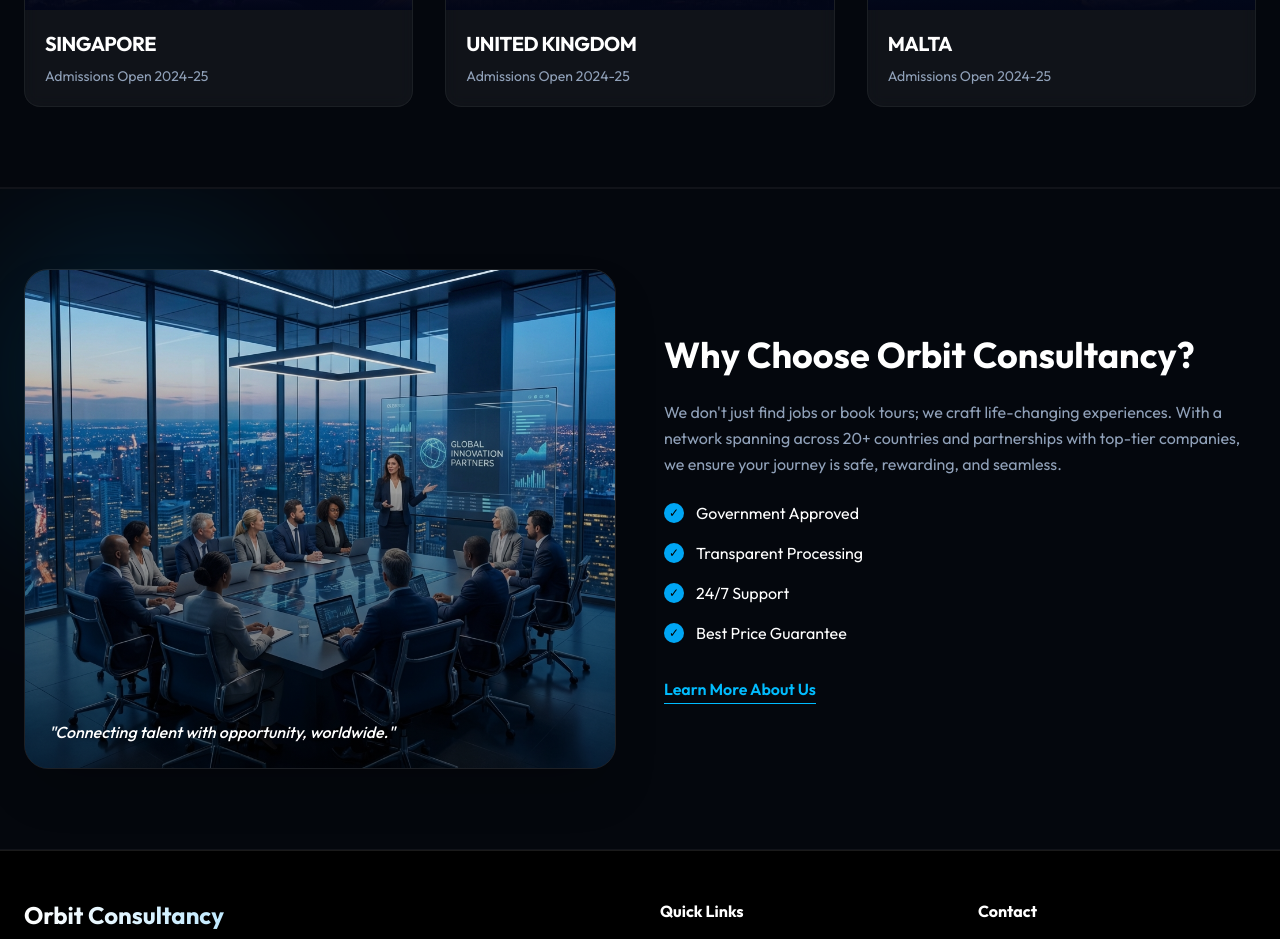
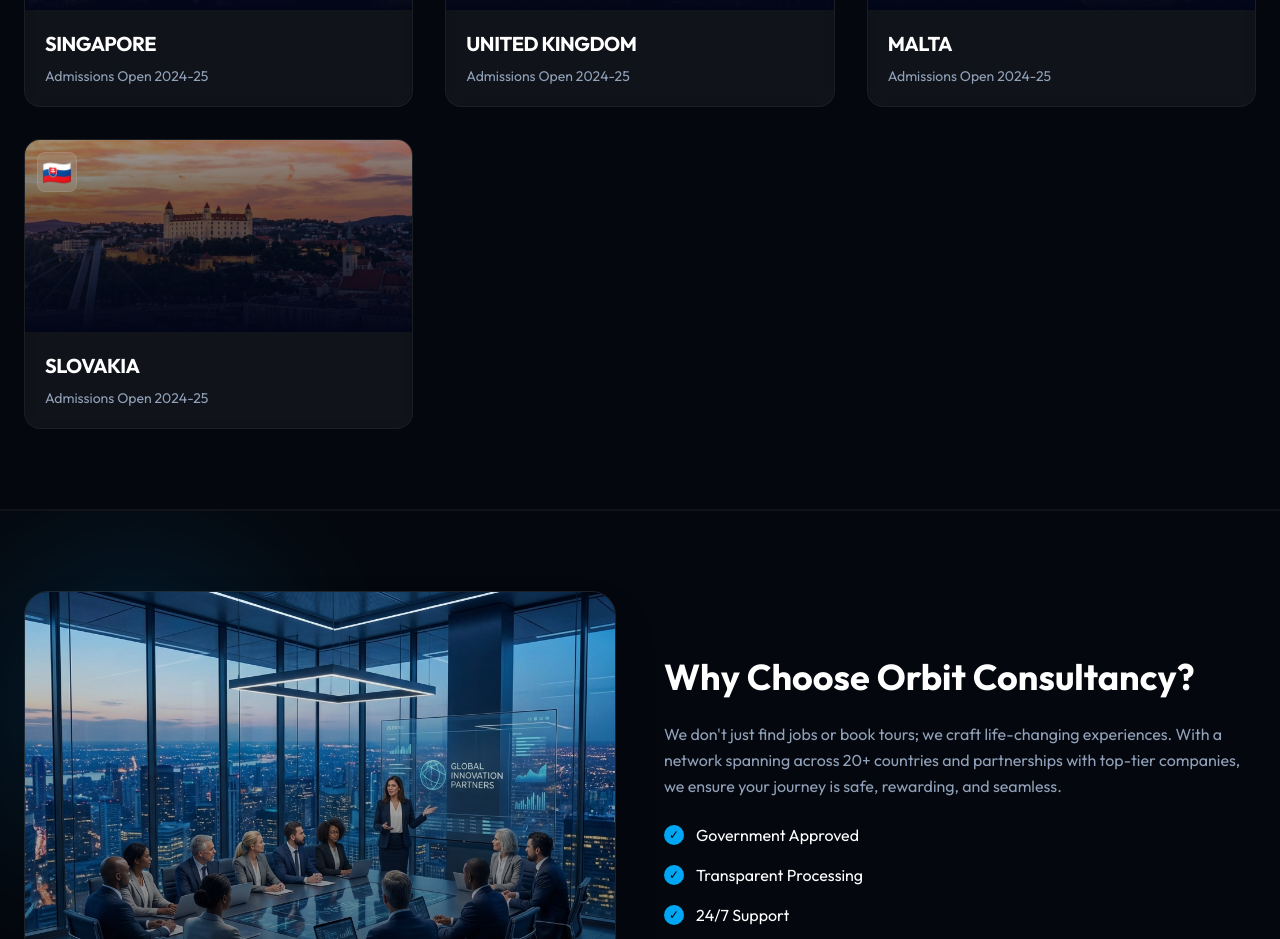
Before and after one commit to mohamed-arshad-ch/orbit, a Next.js app: page / in a window 1280 px wide. Shown: the part 2260-3199 px from the top of the page. Built offline with nearby package versions, Linux system fonts and the light colour scheme.

Commit message:
added slovekia

```diff
--- a/src/app/study/[id]/page.tsx
+++ b/src/app/study/[id]/page.tsx
@@ -49,7 +49,7 @@ export default async function StudyDetailPage({ params }: PageProps) {
                         {country.title}
                     </h1>
                     <p className="text-xl text-slate-400 max-w-2xl mx-auto leading-relaxed">
-                        Start your professional journey in {country.name} with our expert guidance and guaranteed support.
+                        {country.description || `Start your professional journey in ${country.name} with our expert guidance and guaranteed support.`}
                     </p>
                 </div>
             </div>
@@ -82,6 +82,44 @@ export default async function StudyDetailPage({ params }: PageProps) {
                             </section>
                         )}
 
+                        {/* Eligibility Section */}
+                        {country.eligibility && (
+                            <section className="space-y-6">
+                                <h2 className="text-2xl md:text-3xl font-bold text-white flex items-center gap-3">
+                                    <span className="w-1.5 h-8 bg-sky-500 rounded-full" />
+                                    Eligibility Criteria
+                                </h2>
+                                <div className="bg-white/5 border border-white/10 rounded-2xl p-6">
+                                    <ul className="space-y-4">
+                                        {country.eligibility.map((item, i) => (
+                                            <li key={i} className="flex items-center gap-3 text-slate-300">
+                                                <span className="w-2 h-2 rounded-full bg-sky-500" />
+                                                {item}
+                                            </li>
+                                        ))}
+                                    </ul>
+                                </div>
+                            </section>
+                        )}
+
+                        {/* Fees Section */}
+                        {country.fees && (
+                            <section className="space-y-6">
+                                <h2 className="text-2xl md:text-3xl font-bold text-white flex items-center gap-3">
+                                    <span className="w-1.5 h-8 bg-sky-500 rounded-full" />
+                                    Fee Structure
+                                </h2>
+                                <div className="grid md:grid-cols-2 gap-6">
+                                    {country.fees.map((fee, i) => (
+                                        <div key={i} className="bg-white/5 border border-white/10 rounded-2xl p-6 flex items-center justify-between">
+                                            <span className="text-slate-400 text-sm uppercase tracking-wider">{fee.split(':')[0]}</span>
+                                            <span className="text-sky-400 font-bold text-xl">{fee.split(':')[1]}</span>
+                                        </div>
+                                    ))}
+                                </div>
+                            </section>
+                        )}
+
                         {/* Highlights Section */}
                         <section className="space-y-8">
                             <h2 className="text-2xl md:text-3xl font-bold text-white flex items-center gap-3">
@@ -97,6 +135,15 @@ export default async function StudyDetailPage({ params }: PageProps) {
                                 ))}
                             </div>
                         </section>
+
+                        {/* Additional Info */}
+                        {country.additionalInfo && (
+                            <section className="bg-sky-500/10 border border-sky-500/20 rounded-2xl p-6">
+                                {country.additionalInfo.map((info, i) => (
+                                    <p key={i} className="text-sky-400 font-medium text-center">{info}</p>
+                                ))}
+                            </section>
+                        )}
                     </div>
 
                     {/* Right Column: Sidebar / CTA */}
--- a/src/data/study.ts
+++ b/src/data/study.ts
@@ -8,6 +8,9 @@ export interface StudyCountry {
     programs?: string[];
     features?: string[];
     additionalInfo?: string[];
+    description?: string;
+    eligibility?: string[];
+    fees?: string[];
 }
 
 export const studyCountries: StudyCountry[] = [
@@ -69,5 +72,39 @@ export const studyCountries: StudyCountry[] = [
             "Eligibility: 12th marks 55%",
             "DIPLOMA IN HEALTH AND SOCIAL CARE MANAGEMENT"
         ]
+    },
+    {
+        id: "slovakia",
+        name: "Slovakia",
+        flag: "🇸🇰",
+        image: "/countries/slovakia.jpg",
+        title: "Study in Slovakia",
+        description: "Slovakia’s leading public universities, offering foundation (preparatory) programs designed to prepare international students for Bachelor’s degree studies in Slovakia.",
+        highlights: [
+            "No IELTS required",
+            "Offer letter issued within 3–4 working days"
+        ],
+        programs: [
+            "Business",
+            "Information Technology (IT)",
+            "Finance",
+            "Economics",
+            "Social Management",
+            "Social Sciences",
+            "Science",
+            "Mathematics"
+        ],
+        eligibility: [
+            "+2 ( 50% Mandatory )",
+            "Age Limit - Upto 25",
+            "Minimum 50% marks required"
+        ],
+        fees: [
+            "Application Fee: €200",
+            "Tuition Fee: €6,500"
+        ],
+        additionalInfo: [
+            "*Contact Only for Study Visa"
+        ]
     }
 ];
```
Also changed, not shown: public/countries/slovakia.jpg (added).
